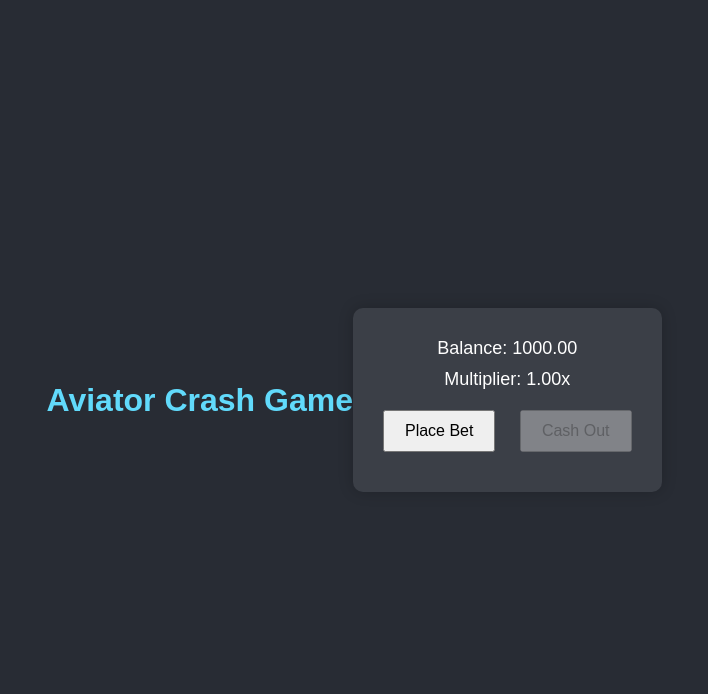
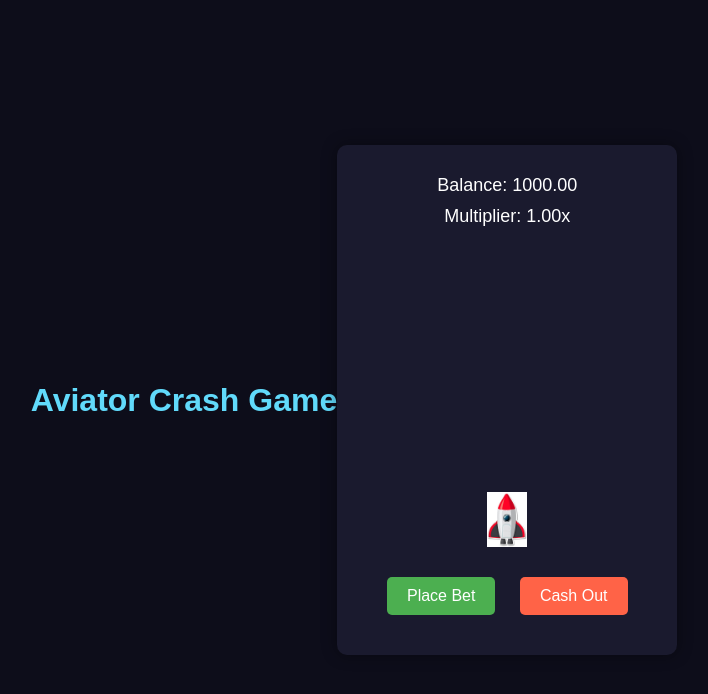
Before and after one commit to manan904/ai-web-app, a plain HTML site: page index.html in a window 1280 px wide. Shown: the whole page, without its empty margins (286-994 px from the left). Drawn offline with Linux system fonts and the light colour scheme.

Commit message:
Add files via upload

```diff
--- a/index.html
+++ b/index.html
@@ -11,10 +11,16 @@
   <div class="game-container">
     <div class="balance">Balance: <span id="balance">1000</span></div>
     <div class="multiplier">Multiplier: <span id="multiplier">1.00x</span></div>
+
+    <div class="rocket-container">
+      <img src="rocket.png" alt="Rocket" id="rocket">
+    </div>
+
     <button id="betButton" onclick="placeBet()">Place Bet</button>
     <button id="cashOutButton" onclick="cashOut()" disabled>Cash Out</button>
     <div class="result" id="result"></div>
   </div>
+
   <script src="script.js"></script>
 </body>
 </html>
--- a/script.js
+++ b/script.js
@@ -2,6 +2,7 @@ let balance = 1000;
 let multiplier = 1.0;
 let gameInterval;
 let isPlaying = false;
+const rocket = document.getElementById('rocket');
 
 function updateDisplay() {
   document.getElementById('balance').innerText = balance.toFixed(2);
@@ -15,6 +16,7 @@ function resetGame() {
   document.getElementById('betButton').disabled = false;
   document.getElementById('cashOutButton').disabled = true;
   document.getElementById('result').innerText = '';
+  rocket.style.transform = 'translate(-50%, 0)';
   updateDisplay();
 }
 
@@ -32,10 +34,14 @@ function placeBet() {
 
   gameInterval = setInterval(() => {
     multiplier += 0.05;
+    const rocketHeight = Math.min(multiplier * 20, 600); // Cap rocket height
+    rocket.style.transform = `translate(-50%, -${rocketHeight}px)`;
     updateDisplay();
 
     if (Math.random() < 0.03) { // 3% chance of crashing
       document.getElementById('result').innerText = 'Crashed! You lost your bet.';
+      rocket.style.transition = 'transform 0.5s ease-out';
+      rocket.style.transform = 'translate(-50%, 600px) rotate(720deg)';
       resetGame();
     }
   }, 100); // Increase multiplier every 100 ms
--- a/style.css
+++ b/style.css
@@ -5,16 +5,18 @@ body {
   align-items: center;
   height: 100vh;
   margin: 0;
-  background-color: #282c34;
+  background-color: #0d0d1a;
   color: #ffffff;
 }
 
 .game-container {
   text-align: center;
-  background-color: #3b3f47;
+  background-color: #1a1a2e;
   padding: 20px;
   border-radius: 10px;
-  box-shadow: 0px 0px 15px rgba(0, 0, 0, 0.2);
+  box-shadow: 0px 0px 15px rgba(0, 0, 0, 0.4);
+  width: 300px;
+  position: relative;
 }
 
 h1 {
@@ -26,9 +28,52 @@ button {
   padding: 10px 20px;
   font-size: 16px;
   cursor: pointer;
+  border: none;
+  border-radius: 5px;
+  transition: background-color 0.3s;
+}
+
+#betButton {
+  background-color: #4CAF50;
+  color: white;
+}
+
+#cashOutButton {
+  background-color: #FF6347;
+  color: white;
+}
+
+button:hover {
+  opacity: 0.9;
 }
 
 .balance, .multiplier, .result {
   margin: 10px 0;
   font-size: 18px;
 }
+
+.rocket-container {
+  position: relative;
+  width: 100%;
+  height: 300px;
+  overflow: hidden;
+  margin: 20px 0;
+}
+
+#rocket {
+  width: 40px;
+  position: absolute;
+  bottom: 0;
+  left: 50%;
+  transform: translateX(-50%);
+  transition: transform 0.1s ease-out;
+}
+
+@keyframes rocketLaunch {
+  from {
+    transform: translate(-50%, 0);
+  }
+  to {
+    transform: translate(-50%, -600px);
+  }
+}
```
Also changed, not shown: rocket.png (added).
